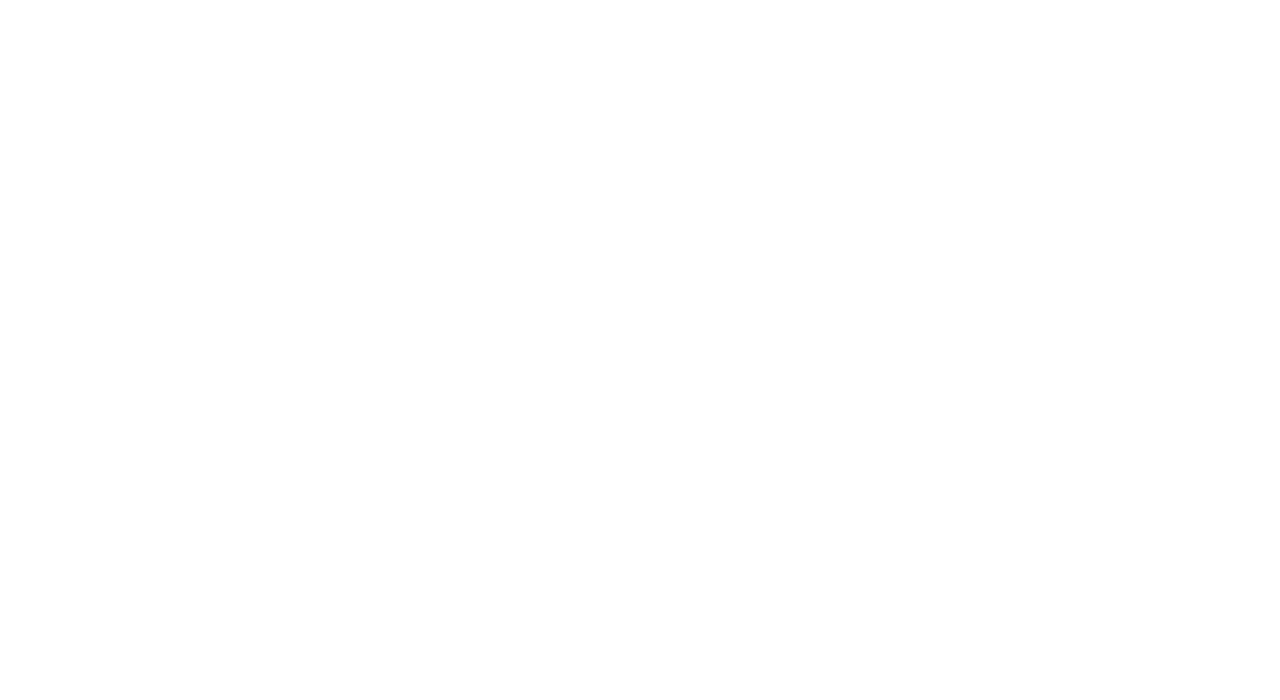
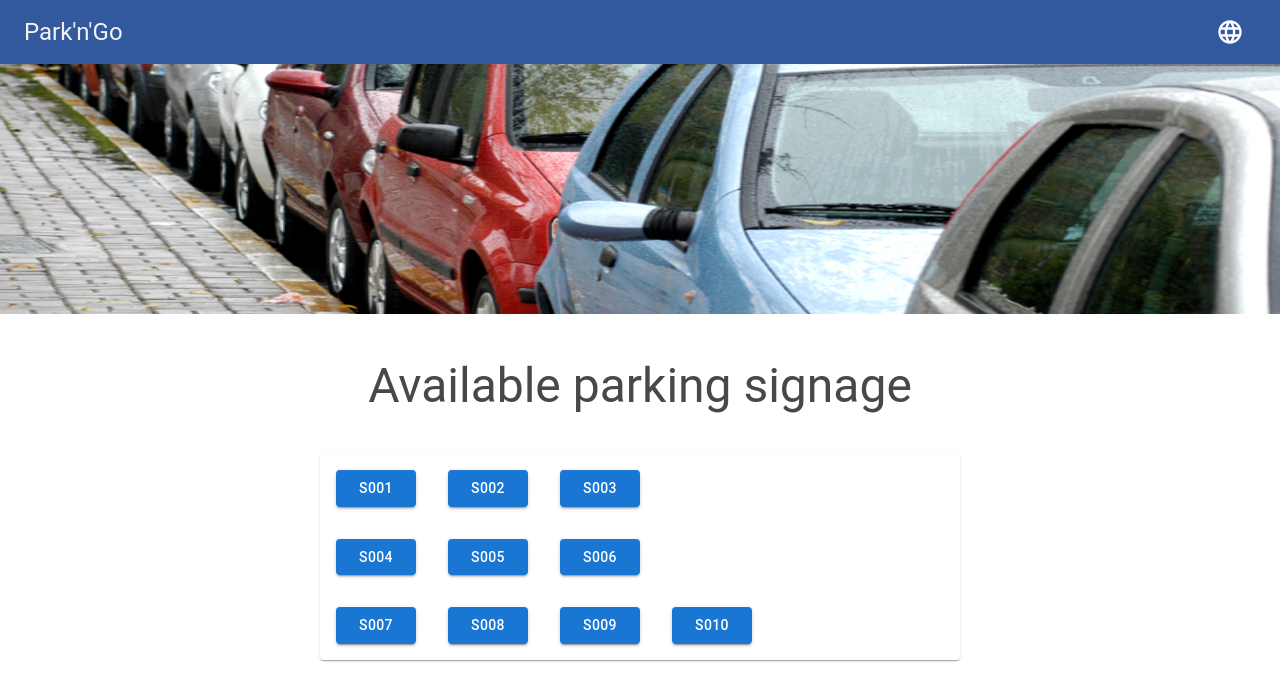
Before and after one commit to c0rnkrump3t/Park-EZ, a React (Create React App) app: page / in a window 1280 px wide. Before the commit this address had no page. Shown: the top 700 px of the page. Built offline with nearby package versions, Linux system fonts and the light colour scheme; what google-maps-react would draw is missing.

Commit message:
Added a menu page that is used to show the localized signs in fr and eng

```diff
--- a/src/App.js
+++ b/src/App.js
@@ -7,25 +7,48 @@ import Handicap from './components/Handicap';
 import Permit from './components/Permit';
 import Details from './components/details';
 import GoogleMapNew from './components/GoogleMap';
-function App() {
+import HomePage_en from './components/HomePage_en';
+import HomePage_fr from './components/HomePage_fr';
+
+function App(props) {
   return (
 
     <BrowserRouter>
       <Routes>
 
-        <Route path='/s001' element={[<Unavailable message="Available AFTER" date="Friday, April 8, 2022" time="8:00 A.M." sign="001"/>]} />
-        <Route path='/s002' element={[<Available message="Available for 15 Minutes" sign="002"/>]} />
-        <Route path='/s003' element={[<Permit sector="35" message="Available until" date="Tuesday, May 3, 2022" time="9:00 A.M." sign="003" />]} />
-        <Route path='/s004' element={[<Unavailable message="Available with Handicap permit AFTER" date="Thursday, November 17, 2022" time="1:30 P.M." sign="004" />]} />
-        <Route path='/s005' element={[<Handicap sign="005" />]}  />
-        <Route path='/s006' element={[<Pay message="Payment required until" date="Saturday, April 9, 2022" time="6:00 P.M." sign="006" />]} />
-        <Route path='/s007' element={[<Available message="Available until" date="Monday, February 7, 2022" time="8:00 A.M." sign="007" />]} />
-        <Route path='/s008' element={[<Unavailable message="Available AFTER" date="Tuesday, July 12, 2022" time="8:00 A.M." sign="008"/>]} />
-        <Route path='/s009' element={[<Unavailable message="Available AFTER" date="Wednesday, April 27, 2022" time="5:00 P.M." sign="009"/>]} />
-        <Route path='/s010' element={[<Available message="Available until" date="Friday, April 8, 2022" time="9:00 A.M." sign="010"/>]} />
+        <Route path='/' element={[<HomePage_en/>]} />
 
-        {/* Link to Google Map with alternative parking spots */}
-        <Route path='/map' element={[<GoogleMapNew/>]} />
+        {/* Path to English ver of signs */}
+        <Route path='/s001' element={[<Unavailable message="Available AFTER" date="Friday, April 8, 2022" time="8:00 A.M." sign="001" details="Details" alternatives="See alternatives" lang="001"/>]} />
+        <Route path='/s002' element={[<Available message="Available for 15 Minutes" sign="002" details="Details"/>]} />
+        <Route path='/s003' element={[<Permit sector="35" message="Available until" date="Tuesday, May 3, 2022" time="9:00 A.M." sign="003" details="Details"/>]} />
+        <Route path='/s004' element={[<Unavailable message="Available with Handicap permit AFTER" date="Thursday, November 17, 2022" time="1:30 P.M." sign="004" details="Details" alternatives="See alternatives" />]} />
+        <Route path='/s005' element={[<Handicap sign="005" message="ONLY" details="Details"/>]}  />
+        <Route path='/s006' element={[<Pay message="Payment required until" date="Saturday, April 9, 2022" time="6:00 P.M." sign="006"  details="Details" pay="Pay"/>]} />
+        <Route path='/s007' element={[<Available message="Available until" date="Monday, February 7, 2022" time="8:00 A.M." sign="007"  details="Details" />]} />
+        <Route path='/s008' element={[<Unavailable message="Available AFTER" date="Tuesday, July 12, 2022" time="8:00 A.M." sign="008" details="Details" alternatives="See alternatives"/>]} />
+        <Route path='/s009' element={[<Unavailable message="Available AFTER" date="Wednesday, April 27, 2022" time="5:00 P.M." sign="009" details="Details" alternatives="See alternatives"/>]} />
+        <Route path='/s010' element={[<Available message="Available until" date="Friday, April 8, 2022" time="9:00 A.M." sign="010" details="Details"/>]} />
+
+        {/* Path to French ver of signs */}
+        <Route path='/s001-fr' element={[<Unavailable message="Disponible APRÈS" date="Vendredi, 8 Avril, 2022" time="8h" sign="001" details="Détails" alternatives="Voir des alternatives" />]} />
+        <Route path='/s002-fr' element={[<Available message="Disponible pendant 15 minutes" sign="002" details="Détails"/>]} />
+        <Route path='/s003-fr' element={[<Permit sector="35" message="Disponible jusqu'au" date="Mardi, 3 Mai, 2022" time="9h" sign="003" details="Détails" />]} />
+        <Route path='/s004-fr' element={[<Unavailable message="Disponible avec le permis Handicap APRÈS" date="Jeudi , 17 Novembre, 2022" time="13h30." sign="004" details="Détails" alternatives="Voir des alternatives" />]} />
+        <Route path='/s005-fr' element={[<Handicap sign="005" message="Avec permis seulement" details="Détails" />]}  />
+        <Route path='/s006-fr' element={[<Pay message="Paiement requis jusqu'au" date="Samedi, 9 Avril, 2022" time="18h" sign="006" details="Détails"  pay="Payer" />]} />
+        <Route path='/s007-fr' element={[<Available message="Disponible jusqu'au" date="Lundi, 7 Février, 2022" time="8h" sign="007" details="Détails"  />]} />
+        <Route path='/s008-fr' element={[<Unavailable message="Disponible APRÈS" date="Mardi, 12 Juillet, 2022" time="8h" sign="008" details="Détails" alternatives="Voir des alternatives"/>]} />
+        <Route path='/s009-fr' element={[<Unavailable message="Disponible APRÈS" date="Mercredi, 27 Avril, 2022" time="17h" sign="009" details="Détails" alternatives="Voir des alternatives"/>]} />
+        <Route path='/s010-fr' element={[<Available message="Disponible jusqu'au" date="Vendredi, 8 Avril, 2022" time="9h" sign="010"  details="Détails"/>]} />
+
+        {/* Page with list of sings */}
+        <Route path='/HomePage_en' element={[<HomePage_en/>]} />
+        <Route path='/HomePage_fr' element={[<HomePage_fr/>]} />
+
+
+        {/* Path to Google Map with alternative parking spots */}
+        <Route path='/map' element={[<GoogleMapNew />]} />
 
        {/* Signage Details */}
         <Route path='/details001' element={[<Details image= 'https://imgur.com/lK63dXC.png' sign="001"/>]} />
--- a/src/components/Available.js
+++ b/src/components/Available.js
@@ -16,12 +16,14 @@ export default function Available(props) {
           <div>{props.message}</div>
           <div>{props.date}</div>
           <div>{props.time}</div>
+          <div>{props.lang}</div>
+
         </div>
       </div>
       <div className='button-container'>
         <Link to={`/details${props.sign}`}>
         <button className="parking-button">
-          Details
+        <div>{props.details}</div>
         </button>
         </Link>
       </div>
--- a/src/components/GoogleMap.js
+++ b/src/components/GoogleMap.js
@@ -1,13 +1,11 @@
 import React, { Component } from 'react';
 import { Map, GoogleApiWrapper, Marker } from 'google-maps-react';
 import NavBar from './NavBar';
-
 
 const mapStyles = {
     width: '100%',
     height: '100%'
 };
-
 export class MapContainer extends Component {
     constructor(props) {
         super(props);
@@ -41,7 +39,6 @@ export class MapContainer extends Component {
             />
         })
     }
-
     render() {
         return (
             <div>
@@ -61,7 +58,6 @@ export class MapContainer extends Component {
     }
 }
 
-
 export default GoogleApiWrapper({
     apiKey: 'AIzaSyBXs2c0Ul3OAB9W4i2ljJ_sWV1N1lLYsW0'
 })(MapContainer);
--- a/src/components/Handicap.js
+++ b/src/components/Handicap.js
@@ -3,7 +3,6 @@ import NavBar from './NavBar';
 import { BiHandicap } from 'react-icons/bi';
 import '../css/style.css';
 import { Link } from 'react-router-dom';
-
 
 export default function Handicap(props) {
   return (
@@ -14,13 +13,13 @@ export default function Handicap(props) {
           <BiHandicap className="handicap" />
         </div>
         <div className='parking-details'>
-          <div>ONLY</div>
+        <div>{props.message}</div>
         </div>
       </div>
       <div className='button-container'>
       <Link to={`/details${props.sign}`}>
         <button className="parking-button">
-          Details
+        <div>{props.details}</div>
         </button>
         </Link>
       </div>
--- /dev/null
+++ b/src/components/HomePage_en.js
@@ -0,0 +1,81 @@
+import * as React from 'react';
+import Box from '@mui/material/Box';
+import Button from '@mui/material/Button';
+import { Link } from 'react-router-dom';
+import NavBar from './NavBar';
+import Card from '@mui/material/Card';
+import Grid from '@mui/material/Grid';
+import { Typography } from '@mui/material';
+
+export default function HomePage_en() {
+    return (
+
+        <div className="parking-content">
+            <NavBar />
+            <img src="street-parking-banner.png" style={{ height: '250px', width: '100%' }} alt="background" />
+            <Grid container
+                spacing={0}
+                direction="column"
+                alignItems="center"
+                justify="center"
+                pt={5}
+            >
+                <Typography align='center' variant='h3' color={"#484848"} >
+                    Available parking signage
+                    {/* props */}
+                </Typography>
+            </Grid>
+            <Box sx={{ '& button': { m: 2 } }}>
+                <Grid container
+                    spacing={0}
+                    direction="column"
+                    alignItems="center"
+                    justify="center"
+                    pt={5}
+                >
+                    <Card sx={{ width: '90%', maxWidth: 640 }} >
+                        <div>
+                            <Link to={`/s001`}>
+                                <Button sx={{ width: 1 / 8, }} variant="contained" size="medium">s001</Button>
+                            </Link>
+
+                            <Link to={`/s002`}>
+                                <Button sx={{ width: 1 / 8, }} variant="contained" size="medium">s002</Button>
+                            </Link>
+                            <Link to={`/s003`}>
+                                <Button sx={{ width: 1 / 8, }} variant="contained" size="medium">s003</Button>
+                            </Link>
+                        </div>
+                        <div>
+                            <Link to={`/s004`}>
+                                <Button sx={{ width: 1 / 8, }} variant="contained" size="medium">s004</Button>
+                            </Link>
+
+                            <Link to={`/s005`}>
+                                <Button sx={{ width: 1 / 8, }} variant="contained" size="medium">s005</Button>
+                            </Link>
+                            <Link to={`/s006`}>
+                                <Button sx={{ width: 1 / 8, }} variant="contained" size="medium">s006</Button>
+                            </Link>
+                        </div>
+                        <div>
+                            <Link to={`/s007`}>
+                                <Button sx={{ width: 1 / 8, }} variant="contained" size="medium">s007</Button>
+                            </Link>
+
+                            <Link to={`/s008`}>
+                                <Button sx={{ width: 1 / 8, }} variant="contained" size="medium">s008</Button>
+                            </Link>
+                            <Link to={`/s009`}>
+                                <Button sx={{ width: 1 / 8, }} variant="contained" size="medium">s009</Button>
+                            </Link>
+                            <Link to={`/s010`}>
+                                <Button sx={{ width: 1 / 8, }} variant="contained" size="medium">s010</Button>
+                            </Link>
+                        </div>
+                    </Card>
+                </Grid>
+            </Box>
+        </div>
+    );
+}
--- /dev/null
+++ b/src/components/HomePage_fr.js
@@ -0,0 +1,79 @@
+import * as React from 'react';
+import Box from '@mui/material/Box';
+import Button from '@mui/material/Button';
+import { Link } from 'react-router-dom';
+import NavBar from './NavBar';
+import Card from '@mui/material/Card';
+import Grid from '@mui/material/Grid';
+import { Typography } from '@mui/material';
+
+export default function HomePage_fr() {
+    return (
+        <div className="parking-content">
+            <NavBar />
+            <img src="street-parking-banner.png" style={{ height: '250px', width: '100%' }} alt="background" />
+            <Grid container
+                spacing={0}
+                direction="column"
+                alignItems="center"
+                justify="center"
+                pt={5}
+            >
+                <Typography align='center' variant='h3' color={"#484848"} >
+                    Signalisation de stationnement disponible
+                </Typography>
+            </Grid>
+            <Box sx={{ '& button': { m: 2 } }}>
+                <Grid container
+                    spacing={0}
+                    direction="column"
+                    alignItems="center"
+                    justify="center"
+                    pt={5}
+                >
+                    <Card sx={{ width: '90%', maxWidth: 640 }} >
+                        <div>
+                            <Link to={`/s001-FR`}>
+                                <Button sx={{ width: 1 / 8, }} variant="contained" size="medium">s001</Button>
+                            </Link>
+
+                            <Link to={`/s002-FR`}>
+                                <Button sx={{ width: 1 / 8, }} variant="contained" size="medium">s002</Button>
+                            </Link>
+                            <Link to={`/s003-FR`}>
+                                <Button sx={{ width: 1 / 8, }} variant="contained" size="medium">s003</Button>
+                            </Link>
+                        </div>
+                        <div>
+                            <Link to={`/s004-FR`}>
+                                <Button sx={{ width: 1 / 8, }} variant="contained" size="medium">s004</Button>
+                            </Link>
+
+                            <Link to={`/s005-FR`}>
+                                <Button sx={{ width: 1 / 8, }} variant="contained" size="medium">s005</Button>
+                            </Link>
+                            <Link to={`/s006-FR`}>
+                                <Button sx={{ width: 1 / 8, }} variant="contained" size="medium">s006</Button>
+                            </Link>
+                        </div>
+                        <div>
+                            <Link to={`/s007-FR`}>
+                                <Button sx={{ width: 1 / 8, }} variant="contained" size="medium">s007</Button>
+                            </Link>
+
+                            <Link to={`/s008-FR`}>
+                                <Button sx={{ width: 1 / 8, }} variant="contained" size="medium">s008</Button>
+                            </Link>
+                            <Link to={`/s009-FR`}>
+                                <Button sx={{ width: 1 / 8, }} variant="contained" size="medium">s009</Button>
+                            </Link>
+                            <Link to={`/s010-FR`}>
+                                <Button sx={{ width: 1 / 8, }} variant="contained" size="medium">s010</Button>
+                            </Link>
+                        </div>
+                    </Card>
+                </Grid>
+            </Box>
+        </div>
+    );
+}
--- a/src/components/NavBar.js
+++ b/src/components/NavBar.js
@@ -7,10 +7,9 @@ import IconButton from '@mui/material/IconButton';
 import MenuItem from '@mui/material/MenuItem';
 import Menu from '@mui/material/Menu';
 import { HiOutlineMenu } from "react-icons/hi";
-import { RiEnglishInput } from "react-icons/ri";
+import { MdLanguage } from "react-icons/md";
 import '../css/style.css';
-
-
+import { Link } from 'react-router-dom';
 
 export default function NavBar() {
   const [auth, setAuth] = React.useState(true);
@@ -49,7 +48,7 @@ export default function NavBar() {
                 onClick={handleMenu}
                 color="inherit"
               >
-                <RiEnglishInput />
+                <MdLanguage  />
               </IconButton>
               <Menu
                 id="menu-appbar"
@@ -66,9 +65,9 @@ export default function NavBar() {
                 open={Boolean(anchorEl)}
                 onClose={handleClose}
               >
-                <MenuItem onClick={handleClose}>English</MenuItem>
-                <MenuItem onClick={handleClose}>French</MenuItem>
-                <MenuItem onClick={handleClose}>More</MenuItem>
+                <MenuItem  component={Link} to="/HomePage_en" onClick={handleClose}>English</MenuItem>
+                <MenuItem  component={Link} to="/HomePage_FR" onClick={handleClose}>French</MenuItem>
+                <MenuItem  component={Link} to="Coming Soon " onClick={handleClose}>More</MenuItem>
 
               </Menu>
             </div>
--- a/src/components/Pay.js
+++ b/src/components/Pay.js
@@ -24,12 +24,12 @@ export default function Pay(props) {
       <div className='button-container'>
       <Link to={`/details${props.sign}`}>
         <button className="parking-button">
-          Details
+        <div>{props.details}</div>
         </button>
         </Link>
         <a href='https://pservicemobile.passportca.com/park/'>
         <button className="parking-button">
-          Pay
+        <div>{props.pay}</div>
         </button>
         </a>
       </div>
--- a/src/components/Permit.js
+++ b/src/components/Permit.js
@@ -23,7 +23,7 @@ export default function Permit(props) {
       <div className='button-container'>
       <Link to={`/details${props.sign}`}>
         <button className="parking-button">
-          Details
+        <div>{props.details}</div>
         </button>
         </Link>
       </div>
--- a/src/css/style.css
+++ b/src/css/style.css
@@ -10,6 +10,7 @@
 
 .language-menu {
     float: right;
+    color: white;
 }
 
 .thumbs-up {
```
Also changed, not shown: src/components/Unavailable.js (+6 -2 lines), public/parkingspot.jpg (added), public/street-parking-banner.png (added).
